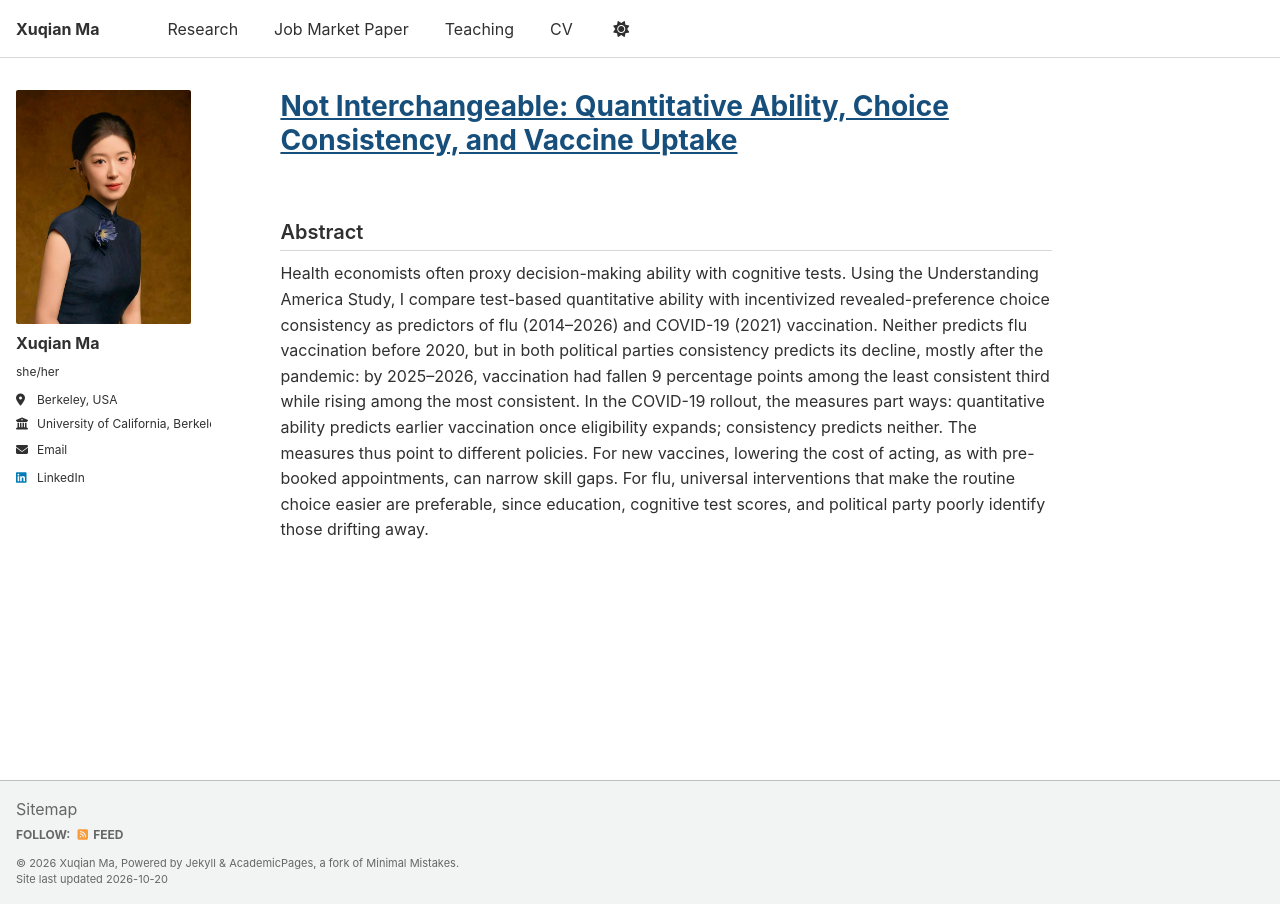
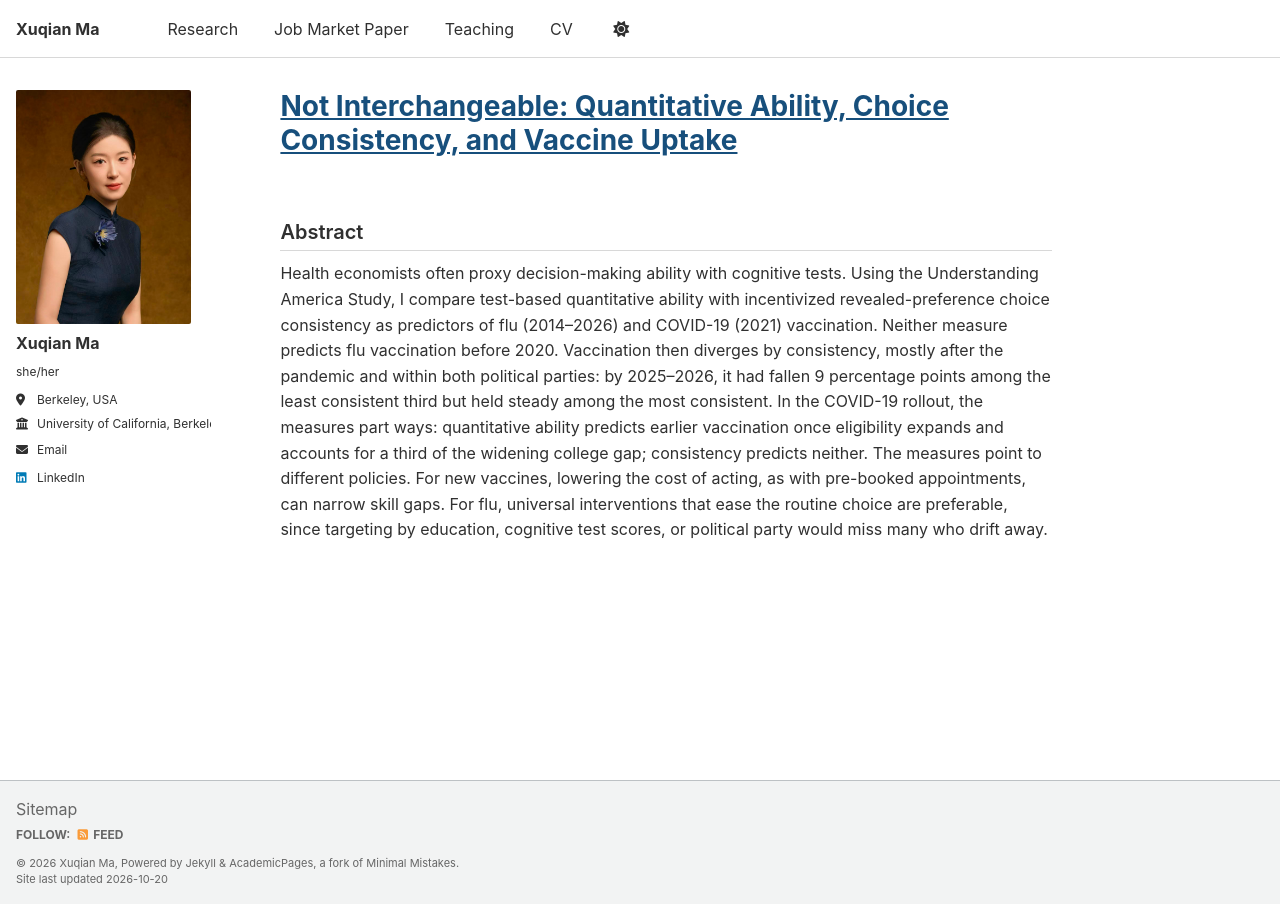
Before and after one commit to xuqianma0718/xuqianma0718.github.io, a Jekyll site: the page built from _publications/economic-rationality-preventive-health.md, in a window 1280 px wide. Built offline with Jekyll 4.4.1, drawn with Linux system fonts in a browser that asks for light colours; a script that is not in the unit is left out.

Commit message:
Revise JMP abstract findings

```diff
--- a/_publications/economic-rationality-preventive-health.md
+++ b/_publications/economic-rationality-preventive-health.md
@@ -6,7 +6,7 @@ permalink: /job-market-paper/
 authors: "Xuqian Ma"
 paper_url: "https://drive.google.com/file/d/1JBFgaiin_XU56YyAmNXcrnsnGFxtNzU8/view?usp=sharing"
 abstract: >-
-  Health economists often proxy decision-making ability with cognitive tests. Using the Understanding America Study, I compare test-based quantitative ability with incentivized revealed-preference choice consistency as predictors of flu (2014–2026) and COVID-19 (2021) vaccination. Neither predicts flu vaccination before 2020, but in both political parties consistency predicts its decline, mostly after the pandemic: by 2025–2026, vaccination had fallen 9 percentage points among the least consistent third while rising among the most consistent. In the COVID-19 rollout, the measures part ways: quantitative ability predicts earlier vaccination once eligibility expands; consistency predicts neither. The measures thus point to different policies. For new vaccines, lowering the cost of acting, as with pre-booked appointments, can narrow skill gaps. For flu, universal interventions that make the routine choice easier are preferable, since education, cognitive test scores, and political party poorly identify those drifting away.
+  Health economists often proxy decision-making ability with cognitive tests. Using the Understanding America Study, I compare test-based quantitative ability with incentivized revealed-preference choice consistency as predictors of flu (2014–2026) and COVID-19 (2021) vaccination. Neither measure predicts flu vaccination before 2020. Vaccination then diverges by consistency, mostly after the pandemic and within both political parties: by 2025–2026, it had fallen 9 percentage points among the least consistent third but held steady among the most consistent. In the COVID-19 rollout, the measures part ways: quantitative ability predicts earlier vaccination once eligibility expands and accounts for a third of the widening college gap; consistency predicts neither. The measures point to different policies. For new vaccines, lowering the cost of acting, as with pre-booked appointments, can narrow skill gaps. For flu, universal interventions that ease the routine choice are preferable, since targeting by education, cognitive test scores, or political party would miss many who drift away.
 excerpt: ""
 links: '[<a href="https://drive.google.com/file/d/1JBFgaiin_XU56YyAmNXcrnsnGFxtNzU8/view?usp=sharing" target="_blank" rel="noopener">Paper</a>]'
 share: false
```
